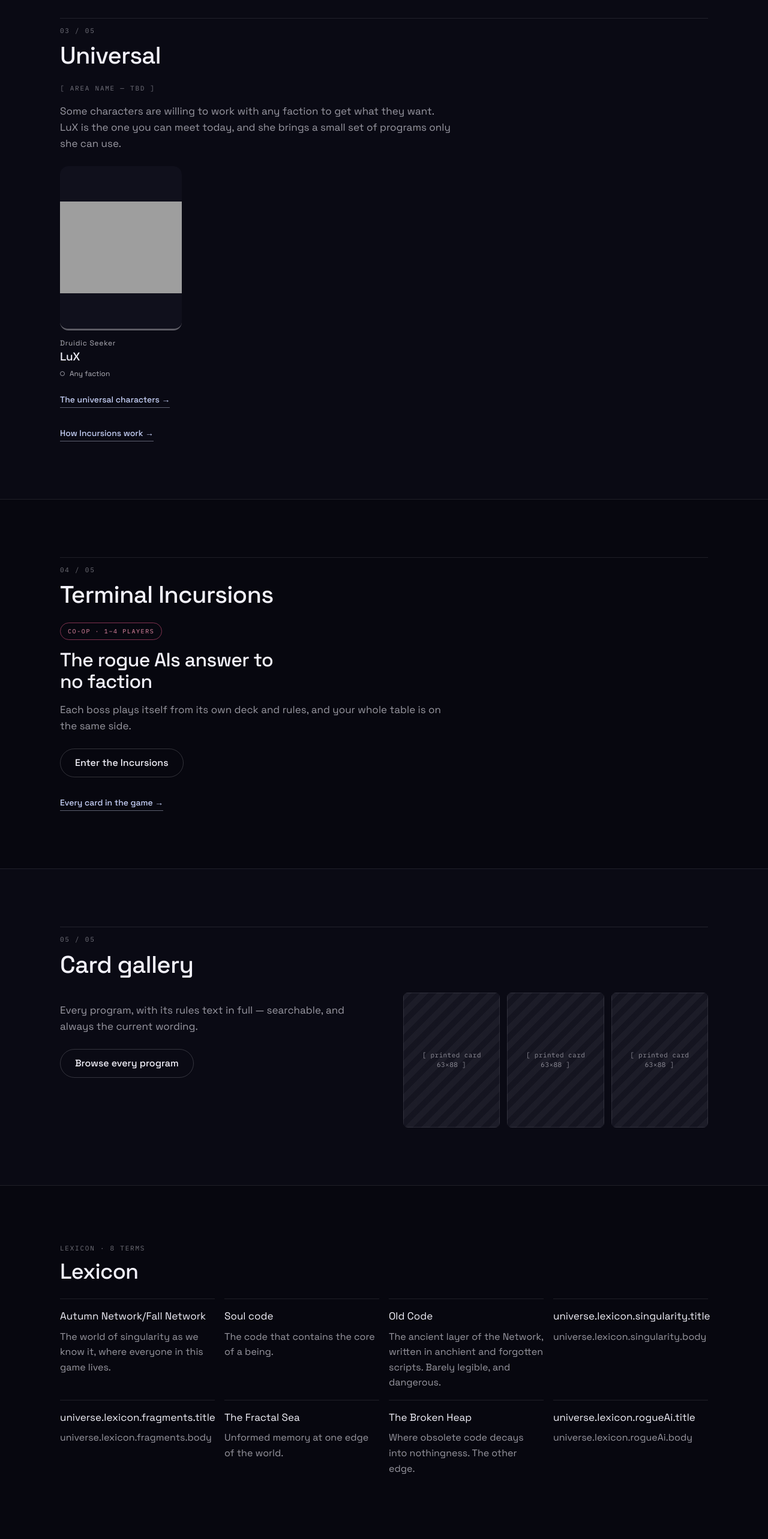
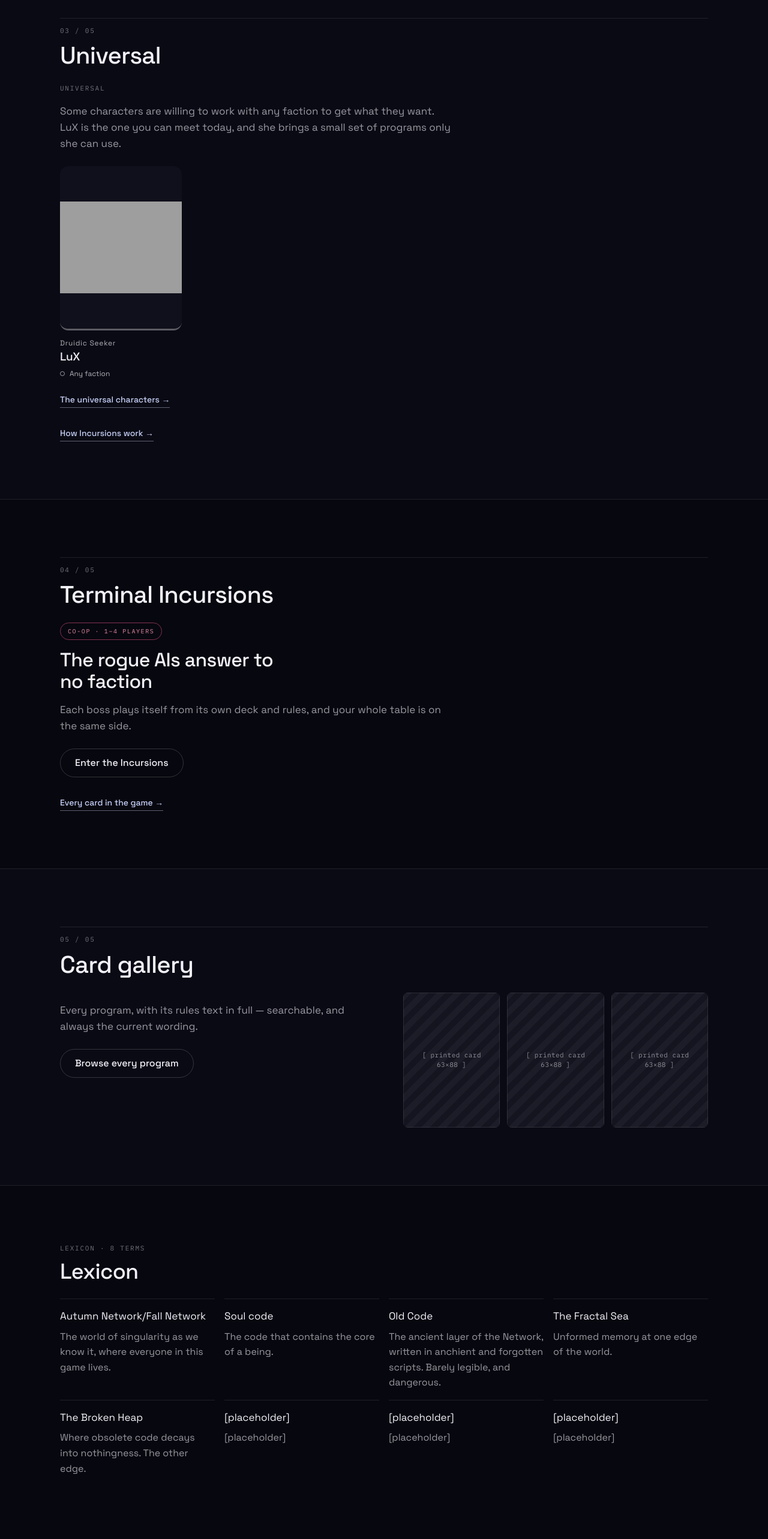
Before and after one commit to wksnders/singularity-website, a Vue app: page /universe in a window 1280 px wide. Shown: the part 4400-6966 px from the top of the page at 60% size. Built offline with nearby package versions, Linux system fonts and the light colour scheme; grey boxes are pictures that could not be loaded; a web font is replaced by a local one.

Commit message:
comment and placeholder fixes and updates.

```diff
--- a/content/en/ui.json
+++ b/content/en/ui.json
@@ -120,7 +120,6 @@
       "exit": "The characters who're happy to work with anyone to achieve their goals →"
     },
     "universal": {
-      "nameTbd": "[ area name — TBD ]",
       "body": "Some characters are willing to work with any faction to get what they want. LuX is the one you can meet today, and she brings a small set of programs only she can use.",
       "exitPage": "The universal characters →",
       "exit": "How Incursions work →"
@@ -144,7 +143,6 @@
       "body4": "The Fragments are surfacing. Unexpected alliances are forming, and digital titans are moving in secret to assemble the pieces. Some of them seek to twist the Network into a throne. Others aim to resurrect what was lost.",
       "body5": "But, no one can assemble the pieces alone.",
       "closer": "Gather your allies, because your quest for power will summon enemies of its own. A new protocol is coming online. The Singularity is awakening, and when it does, the Network will never be the same.",
-      "platePending": "[ THE NETWORK — ART PENDING ]",
       "relicPlaceholder": "[ a Fragment of the Singularity ]",
       "relicPending": "[ FRAGMENT — ART PENDING ]",
       "exit": "The four powers →",
@@ -191,6 +189,18 @@
       "brokenHeap": {
         "title": "The Broken Heap",
         "body": "Where obsolete code decays into nothingness. The other edge."
+      },
+      "pending1": {
+        "title": "[placeholder]",
+        "body": "[placeholder]"
+      },
+      "pending2": {
+        "title": "[placeholder]",
+        "body": "[placeholder]"
+      },
+      "pending3": {
+        "title": "[placeholder]",
+        "body": "[placeholder]"
       }
     }
   },
@@ -822,7 +832,7 @@
     "sections": {
       "brands": "Personal brands"
     },
-    "areaName": "[ area name — TBD ]",
+    "areaName": "Universal",
     "luxArtPlaceholder": "[ LuX art 3:4 ]",
     "lux": {
       "body": "[PLACEHOLDER — who LuX is. She slots into any faction's line-up without changing it, which is either a gift or a warning depending on who you ask.]",
--- a/src/data/programs.ts
+++ b/src/data/programs.ts
@@ -1,7 +1,7 @@
 // Reference spec: docs/architecture/modules.md#programs
 // Transcribe the printed wording exactly, typos and all; an edited string makes this file a second, wrong rulebook.
 // This ships in the JS bundle and is readable in devtools, so nothing internal goes here: an unannounced card is simply absent, never `revealed: false`.
-// `cardId` is the printed, locale-bearing id errata cite in `affectedProgramIds`; `id` is the public URL identity, derived from the English name so `?card=` and `?stack=` name the same cards in every locale.
+// `cardId` is the printed, locale-bearing id errata cite in `affectedProgramIds`; `slug` is the public URL identity, derived from the English name so `?card=` and `?stack=` name the same cards in every locale.
 
 import type { Art, Program, SetCode } from './types';
 
--- a/src/views/UniverseView.vue
+++ b/src/views/UniverseView.vue
@@ -54,11 +54,11 @@ const lexicon = computed(() =>
     'autumnNetwork',
     'soulCode',
     'oldCode',
-    'singularity',
-    'fragments',
     'fractalSea',
     'brokenHeap',
-    'rogueAi',
+    'pending1',
+    'pending2',
+    'pending3',
   ].map((key) => ({
     key,
     title: t(`universe.lexicon.${key}.title`),
@@ -222,7 +222,7 @@ function clearAll(): void {
     class="l-band--alt l-band--line-top"
     :heading="t('universe.sections.universal')"
   >
-    <MonoLabel tone="faint">{{ t('universe.universal.nameTbd') }}</MonoLabel>
+    <MonoLabel tone="faint">{{ t('universal.areaName') }}</MonoLabel>
     <p class="l-lede universe__body">{{ t('universe.universal.body') }}</p>
 
     <div class="l-grid l-grid--tiles">
```
Also changed, not shown: 1 other file (tests, documents, lock files or other folders).
